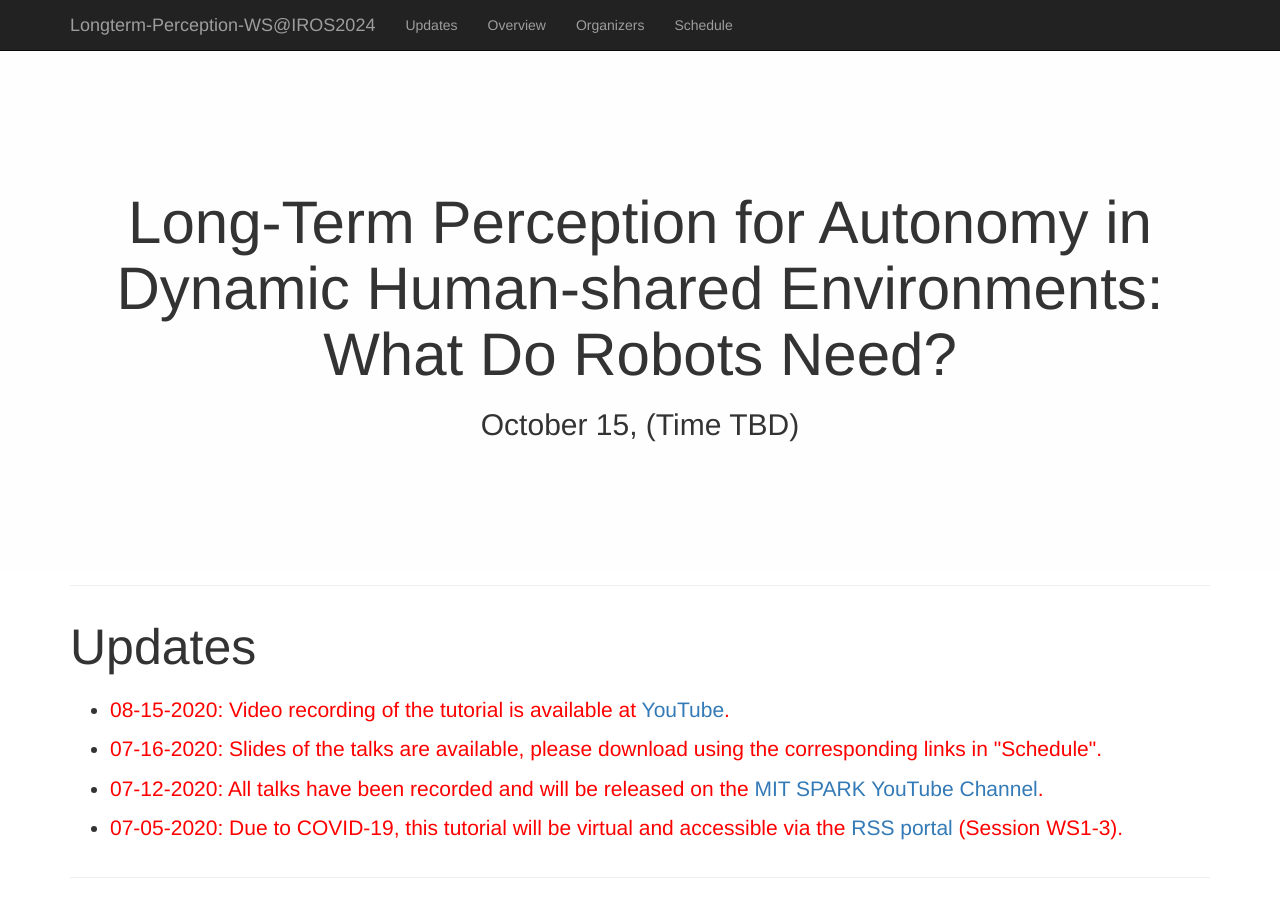
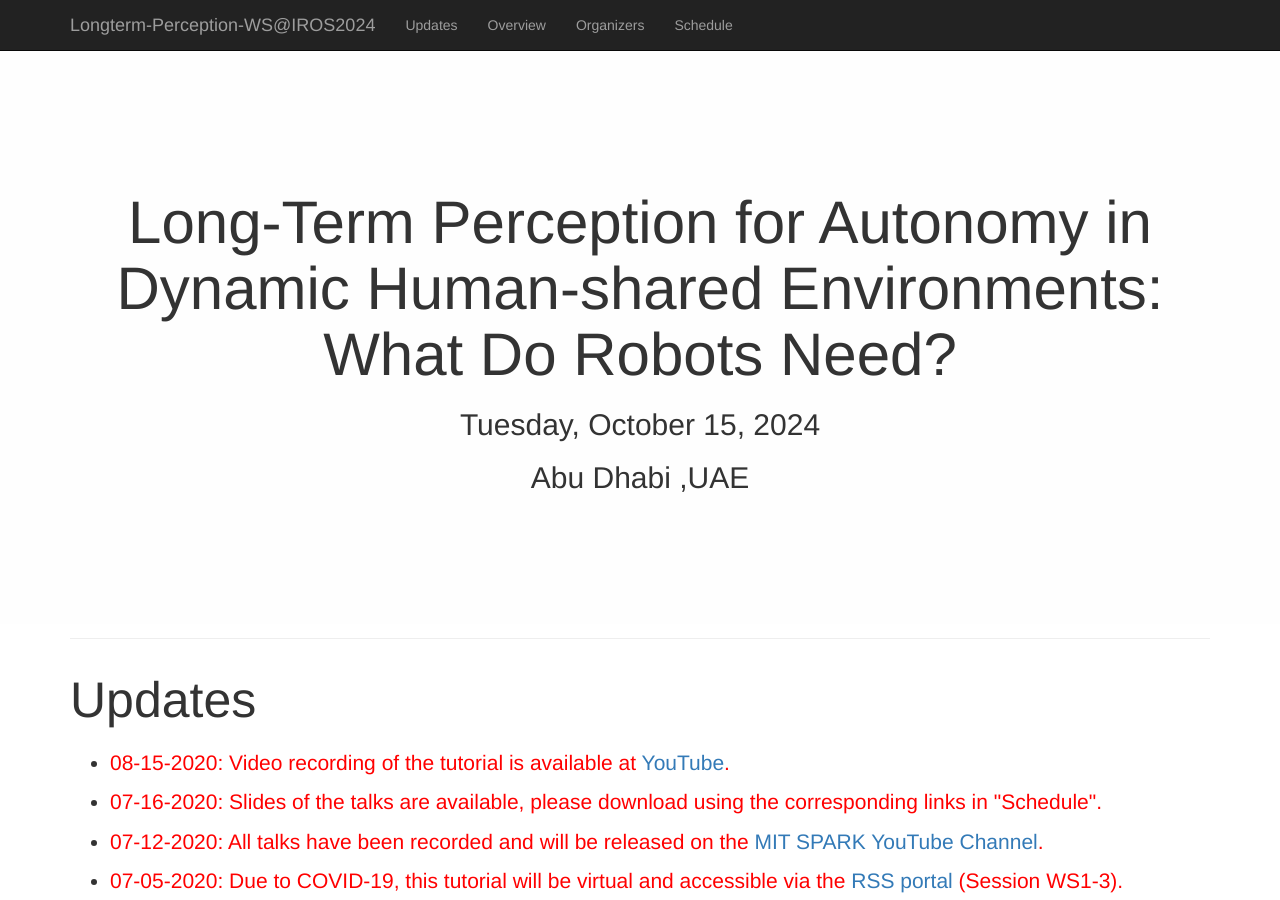
Before and after one commit to MIT-SPARK/Longterm-Perception-WS, a Jekyll site: the page built from index.html, in a window 1280 px wide and 900 px high. Built offline with Jekyll 4.4.1, drawn with Linux system fonts in a browser that asks for light colours.

Commit message:
Update heading

```diff
--- a/_includes/header.html
+++ b/_includes/header.html
@@ -3,6 +3,7 @@
     <div class='container'>
       <h1>{{ page.heading }}</h1>
       <h2>{{ page.subheading }}</h2>
+      <h2>{{ page.subheading2 }}</h2>
     </div>
   </div>
 </header>
--- a/index.html
+++ b/index.html
@@ -1,7 +1,8 @@
 ---
 layout: default
 heading: "Long-Term Perception for Autonomy in Dynamic Human-shared Environments: What Do Robots Need?"
-subheading: "October 15, (Time TBD)"
+subheading: "Tuesday, October 15, 2024"
+subheading2: "Abu Dhabi ,UAE"
 image: "http://placehold.it/800x500"
 ---
 
```
